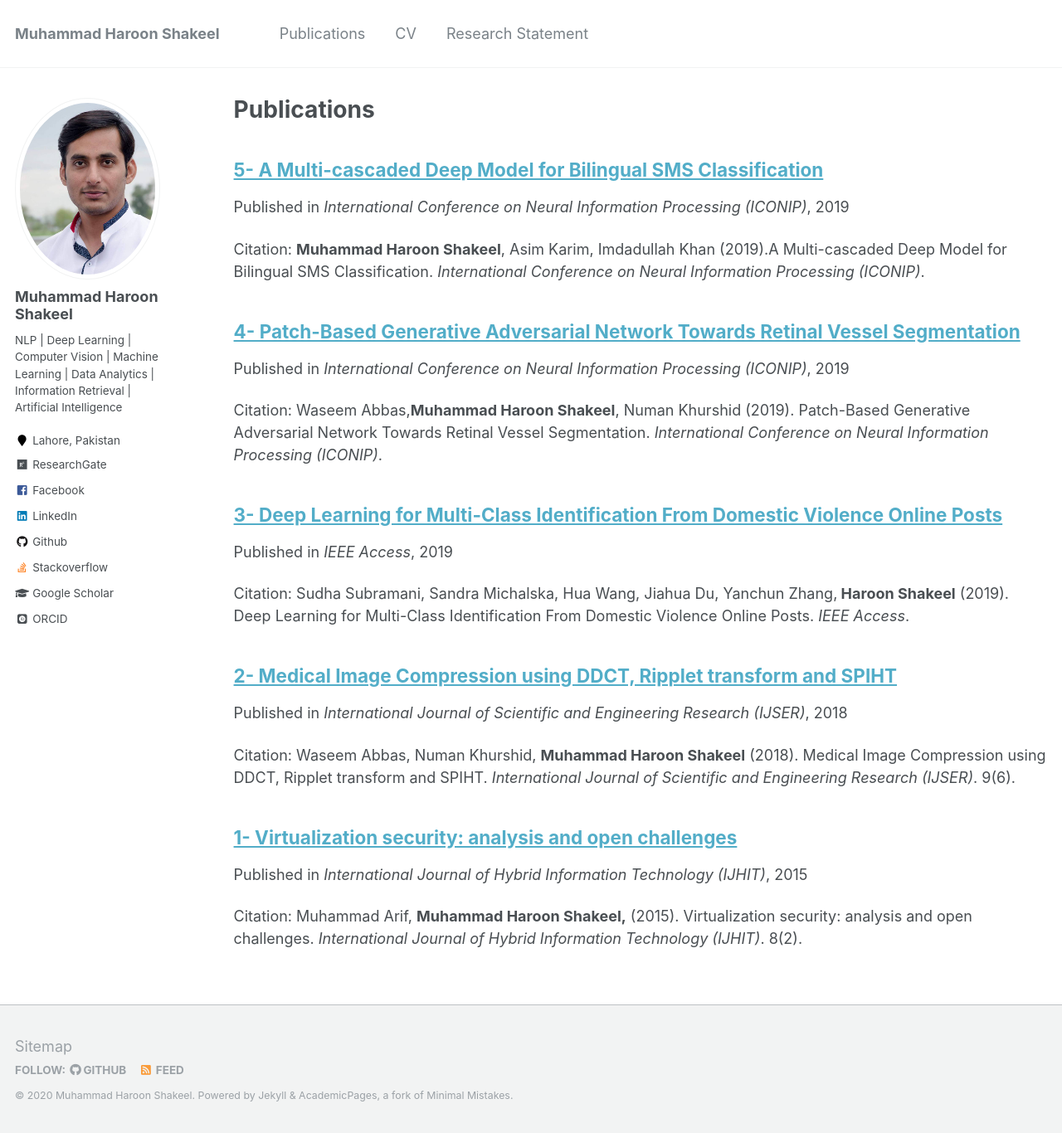
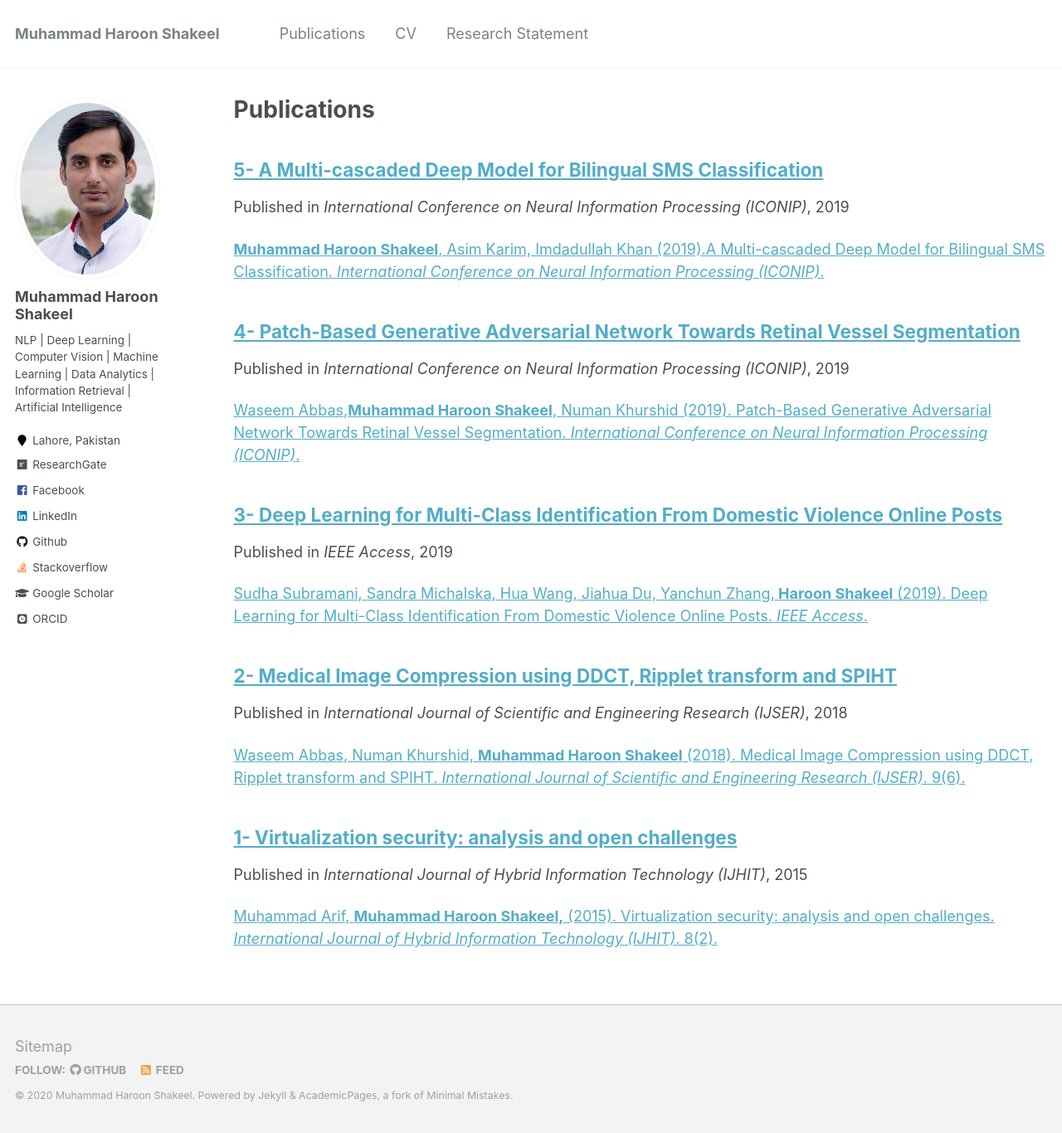
Before and after one commit to haroonshakeel/haroonshakeel.github.io, a Jekyll site: the page built from _pages/publications.md, in a window 1280 px wide and 1366 px high. Shown: the whole window at 83% size. Built offline with Jekyll 4.4.1, drawn with Linux system fonts in a browser that asks for light colours; some web fonts are replaced.

Commit message:
Update archive-single.html

```diff
--- a/_includes/archive-single.html
+++ b/_includes/archive-single.html
@@ -53,7 +53,7 @@
     {% endif %}
 
     {% if post.citation %}
-      <p>Citation: {{ post.citation }} </p>
+      <p> <a href = "{{ post.paperurl }} ">{{ post.citation }}</a></p>
     {% elsif post.paperurl %}
       <p>Download <a href=" {{ post.paperurl }} "><u>here</u></a></p>
     {% endif %}
```
